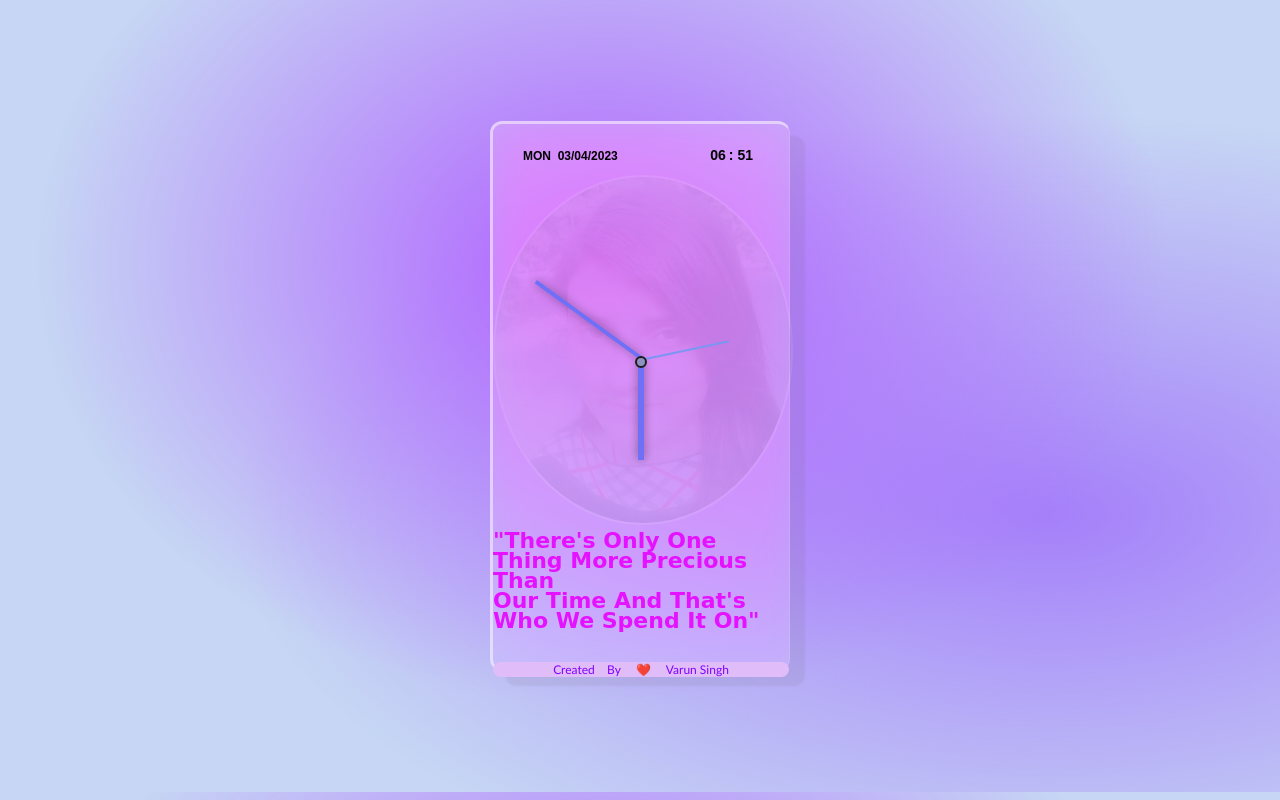
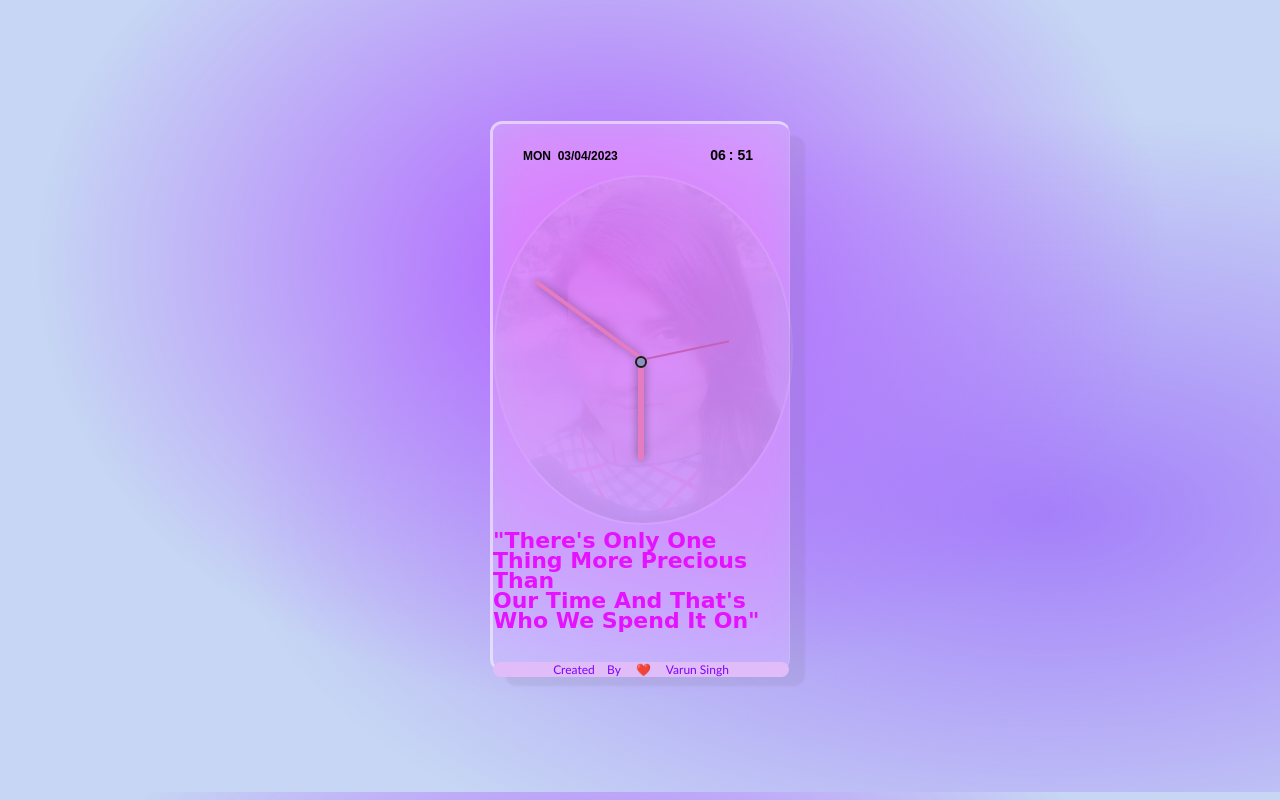
Before and after one commit to varunsingh2829/love-clock, a plain HTML site: page index.html in a window 1280 px wide. Drawn offline with Linux system fonts and the light colour scheme; a web font is replaced by a local one.

Commit message:
updated niddle color

```diff
--- a/style.css
+++ b/style.css
@@ -115,7 +115,7 @@ p{
     left: 0;
     bottom: 0;
     right: 0;
-    background: #6e70f7;
+    background: #e57bc0;
     transform-origin: bottom center;
     transform: rotate(0deg);
     box-shadow: 0 0 10px 0 rgba(0,0,0,0.4);
@@ -140,7 +140,7 @@ p{
    bottom: 0;
    right: 0;
    border-radius: 4px;
-   background: hsl(225.93deg 82.39% 71.38%);
+   background: #c860bb;
    transform-origin: bottom center;
    transform: rotate(180deg);
    z-index: 1;
```
